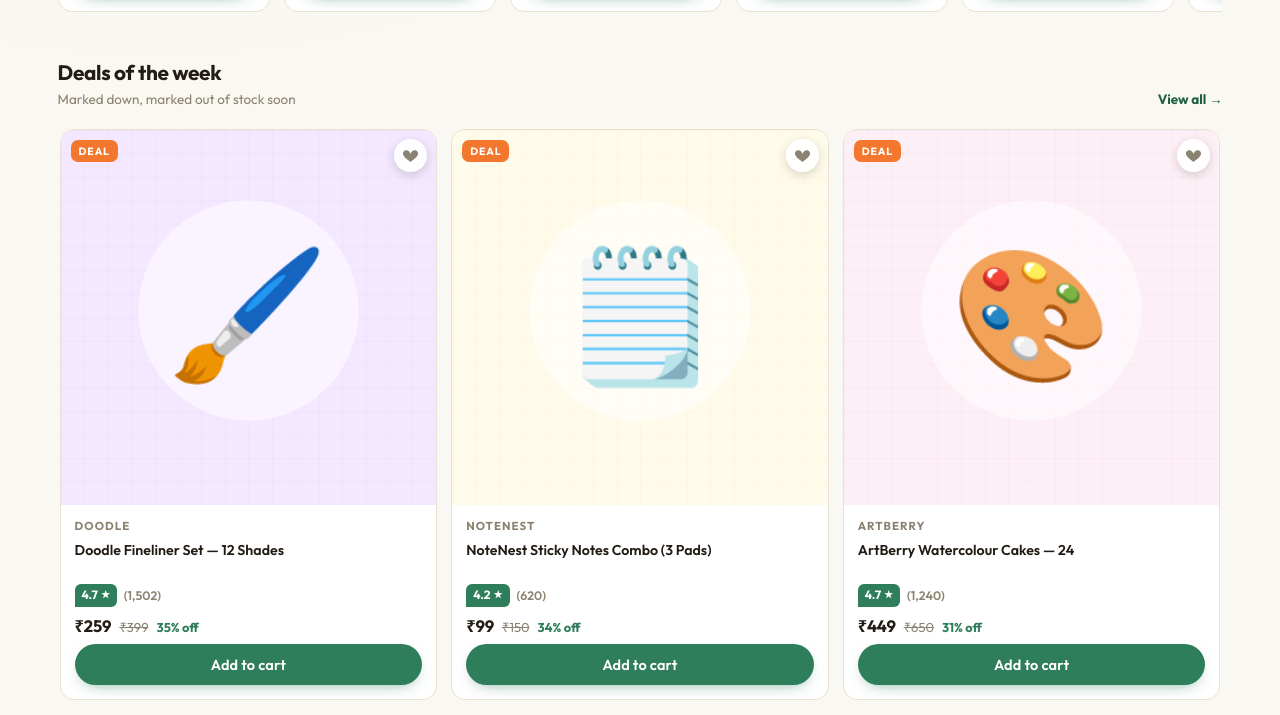
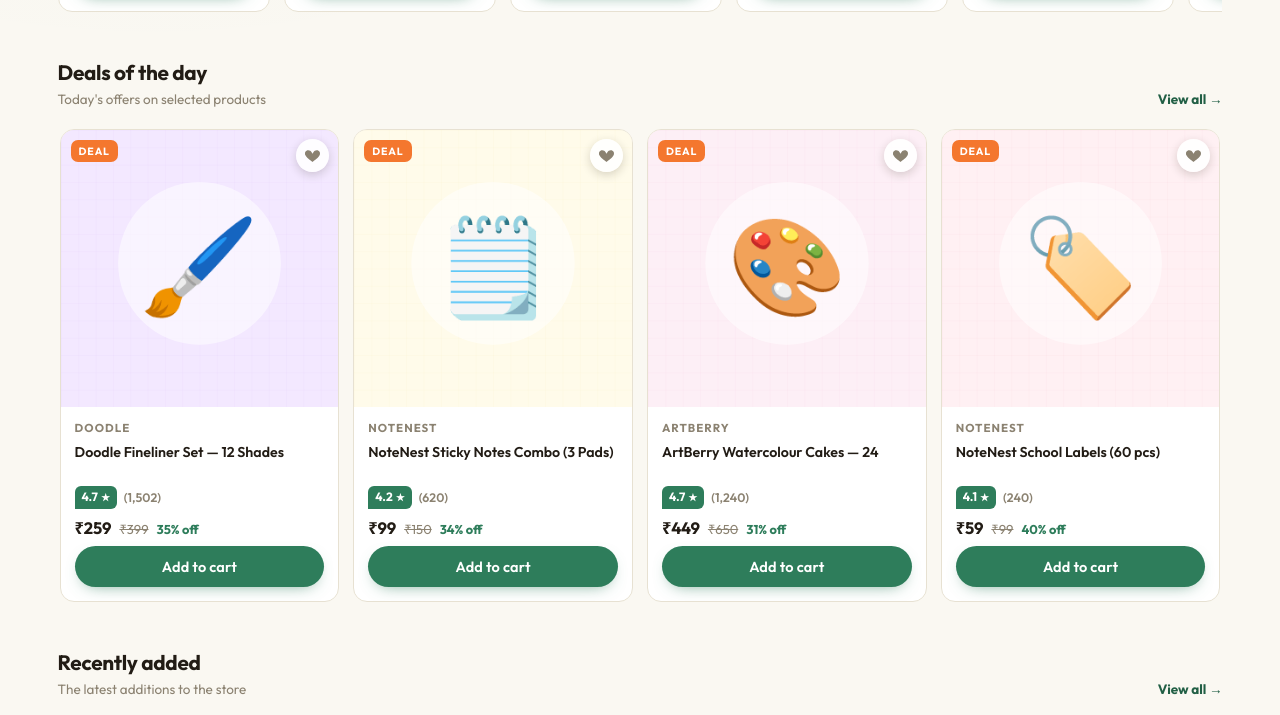
Before and after one commit to trijeet-jena/uvid12222, a plain HTML site: page index.html in a window 1280 px wide. Shown: the part 1072-1787 px from the top of the page. Drawn offline with Linux system fonts and the light colour scheme; no server answers.

Commit message:
Show at least four daily deals on homepage

```diff
--- a/css/styles.css
+++ b/css/styles.css
@@ -251,6 +251,7 @@
 .shelf__more { color: var(--green-d); font-weight: 700; font-size: 13.5px; white-space: nowrap; }
 .shelf__more:hover { text-decoration: underline; }
 .hgrid { display: grid; grid-auto-flow: column; grid-auto-columns: minmax(212px, 1fr); gap: 14px; overflow-x: auto; padding: 4px 2px 14px; scroll-snap-type: x mandatory; }
+.shelf--deals .hgrid { grid-auto-flow: row; grid-auto-columns: auto; grid-template-columns: repeat(4, minmax(0, 1fr)); overflow: visible; }
 .shelf--recent .hgrid { grid-auto-columns: minmax(150px, 178px); gap: 10px; padding-bottom: 10px; }
 .hgrid > * { scroll-snap-align: start; }
 .hgrid::-webkit-scrollbar { height: 8px; }
@@ -776,6 +777,7 @@
   .accpage { grid-template-columns: 1fr; }
   .accnav { position: static; flex-direction: row; overflow-x: auto; }
   .accnav__item { white-space: nowrap; }
+  .shelf--deals .hgrid { grid-template-columns: repeat(2, minmax(0, 1fr)); }
 }
 @media (max-width: 760px) {
   :root { --h-push: 14px; --b-push: 84px; }
--- a/index.html
+++ b/index.html
@@ -279,6 +279,7 @@
 .shelf__more { color: var(--green-d); font-weight: 700; font-size: 13.5px; white-space: nowrap; }
 .shelf__more:hover { text-decoration: underline; }
 .hgrid { display: grid; grid-auto-flow: column; grid-auto-columns: minmax(212px, 1fr); gap: 14px; overflow-x: auto; padding: 4px 2px 14px; scroll-snap-type: x mandatory; }
+.shelf--deals .hgrid { grid-auto-flow: row; grid-auto-columns: auto; grid-template-columns: repeat(4, minmax(0, 1fr)); overflow: visible; }
 .shelf--recent .hgrid { grid-auto-columns: minmax(150px, 178px); gap: 10px; padding-bottom: 10px; }
 .hgrid > * { scroll-snap-align: start; }
 .hgrid::-webkit-scrollbar { height: 8px; }
@@ -799,6 +800,7 @@
   .accpage { grid-template-columns: 1fr; }
   .accnav { position: static; flex-direction: row; overflow-x: auto; }
   .accnav__item { white-space: nowrap; }
+  .shelf--deals .hgrid { grid-template-columns: repeat(2, minmax(0, 1fr)); }
 }
 @media (max-width: 760px) {
   :root { --h-push: 14px; --b-push: 84px; }
@@ -1011,7 +1013,7 @@
         <h4>Help</h4>
         <a href="#/orders">Track your order</a>
         <a href="#/account?tab=addresses">Shipping & addresses</a>
-        <a href="#/search?sort=discount">Deals of the week</a>
+        <a href="#/search?sort=discount">Deals of the day</a>
       </div>
       <div class="footer__col">
         <h4>About Us</h4>
@@ -2441,6 +2443,14 @@
   function home() {
     var best = D.visibleProducts.slice().sort(function (a, b) { return b.popularity - a.popularity; }).slice(0, 6);
     var deals = D.visibleProducts.filter(function (p) { return p.tags.indexOf("deal") > -1; }).slice(0, 6);
+    if (deals.length < 4) {
+      var dealIds = deals.map(function (p) { return p.id; });
+      D.visibleProducts.filter(function (p) { return p.discount > 0 && Number(p.stock) > 0 && dealIds.indexOf(p.id) === -1; })
+        .sort(function (a, b) { return b.discount - a.discount || b.popularity - a.popularity; })
+        .slice(0, 4 - deals.length)
+        .forEach(function (p) { deals.push(Object.assign({}, p, { tags: p.tags.concat("deal") })); });
+    }
+    deals = deals.slice(0, 4);
     var newest = D.visibleProducts.slice().sort(function (a, b) { return b.added - a.added; }).slice(0, 5);
     var recent = [], recentCategoryCounts = Object.create(null);
     A.state.recent.forEach(function (id) {
@@ -2461,7 +2471,7 @@
       mouldShowcase() +
 
       shelf("Bestsellers", "What everyone’s adding to cart", best, "#/search?sort=relevance") +
-      shelf("Deals of the week", "Marked down, marked out of stock soon", deals, "#/search?sort=discount") +
+      shelf("Deals of the day", "Today's offers on selected products", deals, "#/search?sort=discount", "shelf--deals") +
       shelf("Recently added", "The latest additions to the store", newest, "#/search?sort=newest") +
       '<section class="perks reveal">' +
       '<div class="perk"><span>🚚</span><h4>Fast delivery</h4><p>2–4 days metro to metro, tracked end to end.</p></div>' +
```
Also changed, not shown: js/ui.js (+9 -1 lines), src/index.html (+1 -1 lines).
